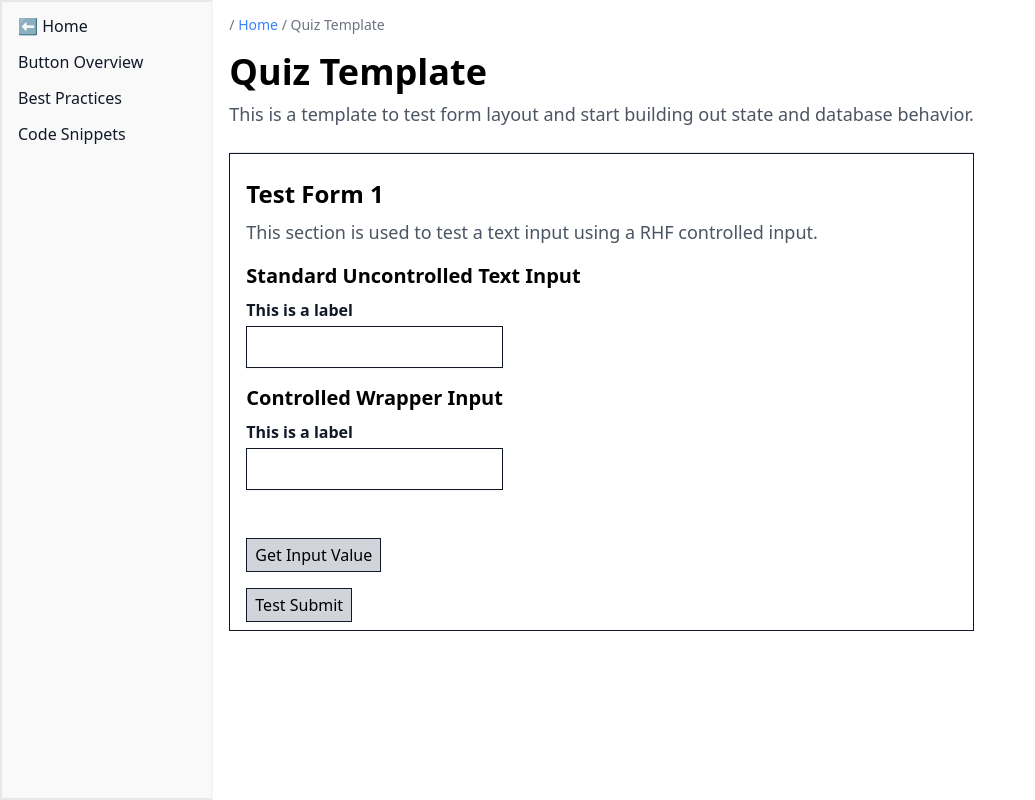
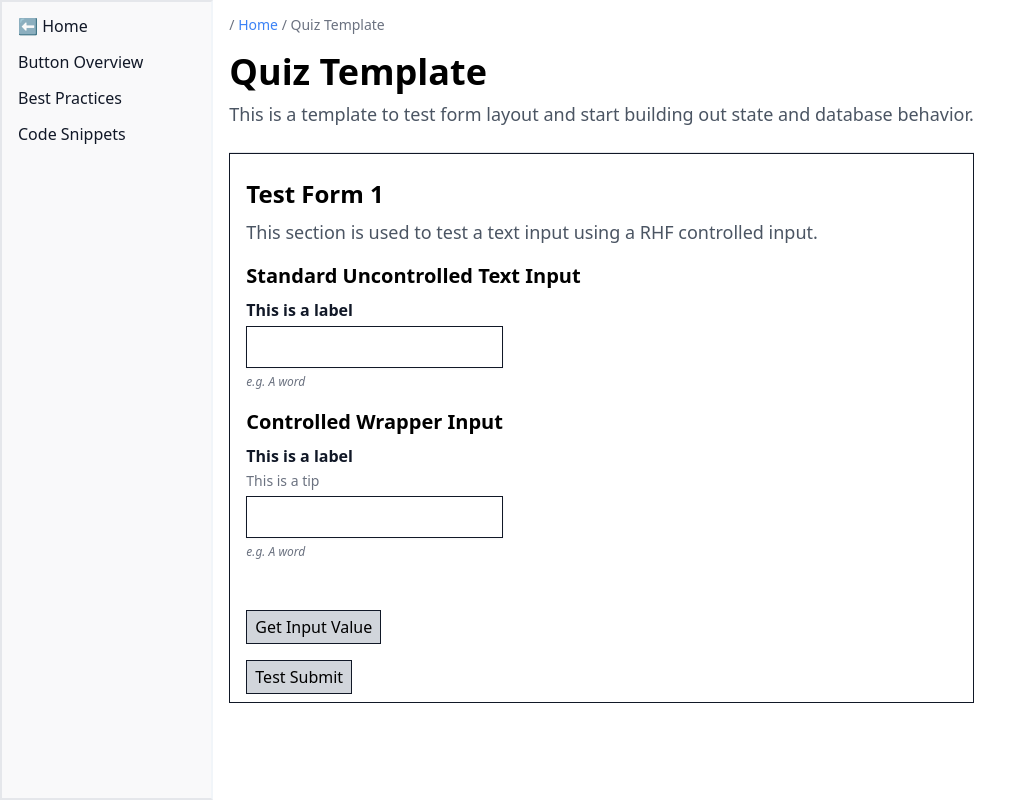
Before and after one commit to tayv/Project-Bubblegum, a Next.js app: page /forms/quiz-template in a window 1280 px wide. Shown: the whole page, without its empty margins (0-1035 px from the left). Built offline with nearby package versions, Linux system fonts and the light colour scheme.

Commit message:
Added tipText as prop

```diff
--- a/components/atoms/input.tsx
+++ b/components/atoms/input.tsx
@@ -15,10 +15,14 @@ export type InputProps = {
   label: string
   type?: InputType
   size?: InputSize
+  tipText?: string | null
+  exampleText?: string | null
   className?: string
   placeholder?: string
   defaultValue?: string | number
   onChange?: any
+
+  // RHF prop types
   register?: any // react-hook-form: to register an input (not needed if using Controller)
   rules?: Record<string, any> // react-hook-form: validation rules. Any object so used generic Record type.
   control?: Control // react-hook-form: used by Controller. https://react-hook-form.com/ts/#Control
@@ -40,6 +44,7 @@ export const Input: FC<InputProps> = forwardRef<HTMLInputElement, InputProps>(
       type = "text",
       size = "standard",
       className = "", // to pass custom one-off styling
+      tipText = null,
       ...props
     },
     ref
@@ -49,6 +54,7 @@ export const Input: FC<InputProps> = forwardRef<HTMLInputElement, InputProps>(
         <label htmlFor="text" className="block text-md font-bold text-gray-900">
           {label}
         </label>
+        <span className="text-sm font-light text-gray-500 mb-2">{tipText}</span>
         <input
           ref={ref}
           id={name}
@@ -64,6 +70,7 @@ export const Input: FC<InputProps> = forwardRef<HTMLInputElement, InputProps>(
           }
           {...props}
         />
+        <span className="text-xs font-light italic text-gray-500 mt-1">e.g. A word</span>
       </div>
     )
   }
--- a/components/controlled-wrappers/WrapperInput.tsx
+++ b/components/controlled-wrappers/WrapperInput.tsx
@@ -13,6 +13,7 @@ const WrapperInput: FC<InputProps> = ({
  // errors,
   onChange,
   defaultValue,
+  tipText,
   ...props
 }) => {
 
@@ -28,7 +29,7 @@ const WrapperInput: FC<InputProps> = ({
         name={name}
         defaultValue={defaultValue}
         render={({ field }) => (
-          <Input label={label} {...field} />
+          <Input label={label} tipText={tipText} {...field} />
         )}
       />
 
--- a/pages/forms/quiz-template.tsx
+++ b/pages/forms/quiz-template.tsx
@@ -49,6 +49,7 @@ const QuizTemplate: FC = () => {
           name="controlledInput"
           label="This is a label"
           type="text"
+          tipText="This is a tip"
           control={control}
           rules={{ required: "You must enter something" }}
           defaultValue=""
```
